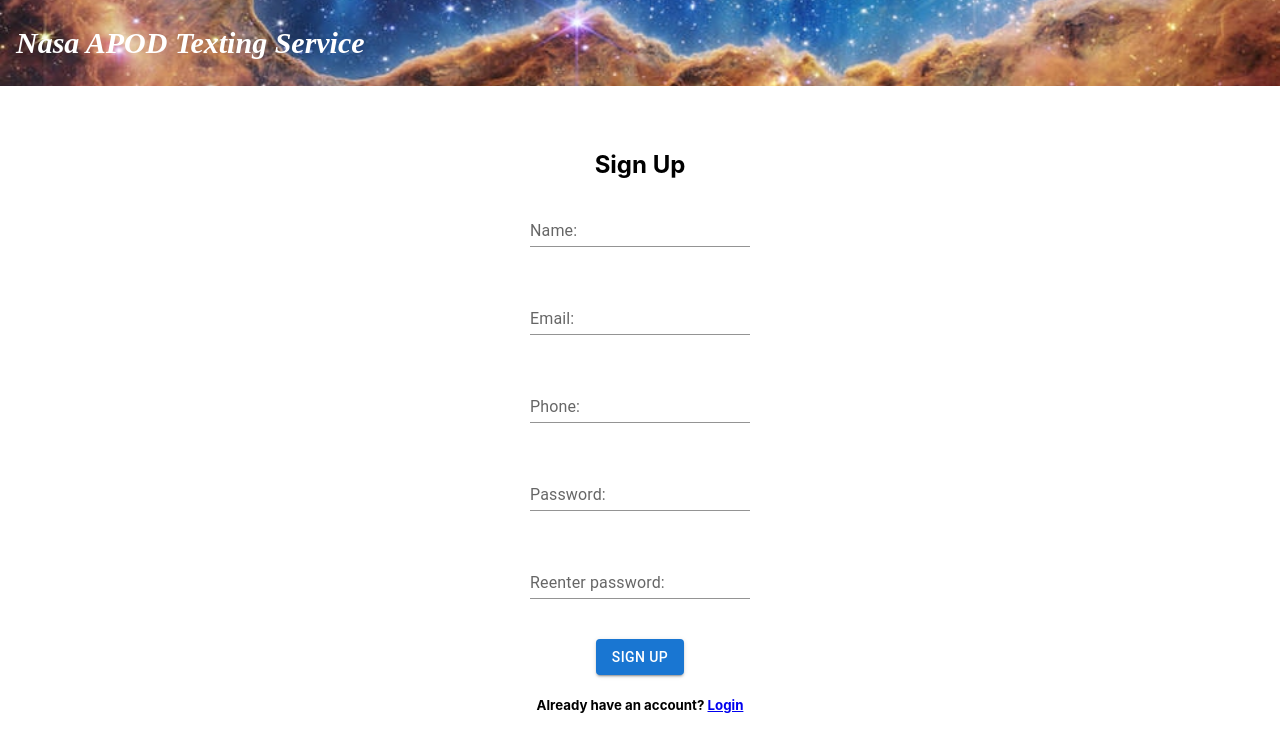
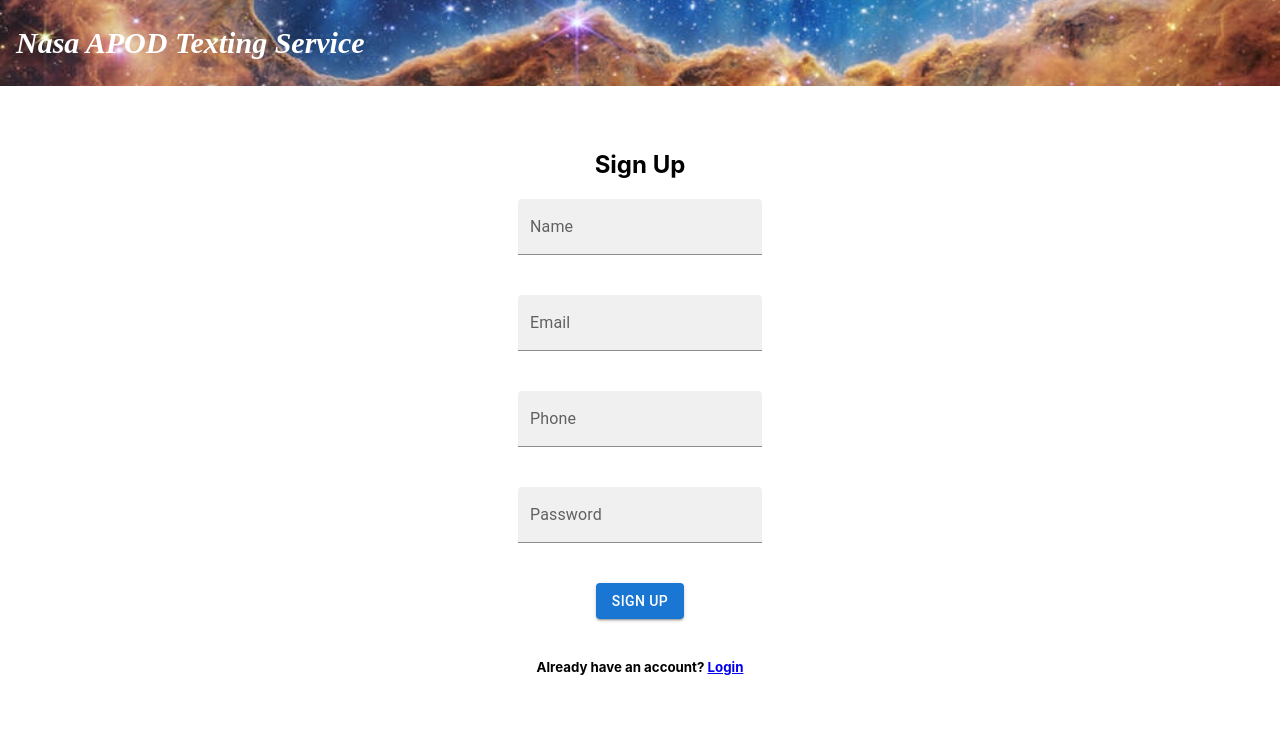
Before and after one commit to Daniel-olaO/nasa-client, a React (Create React App) app: page /signup in a window 1280 px wide. Shown: the top 752 px of the page. Built offline with nearby package versions, Linux system fonts and the light colour scheme.

Commit message:
Added formik for form validations

```diff
--- a/package.json
+++ b/package.json
@@ -10,6 +10,7 @@
     "@testing-library/jest-dom": "^5.16.5",
     "@testing-library/react": "^13.4.0",
     "@testing-library/user-event": "^13.5.0",
+    "formik": "^2.2.9",
     "libphonenumber-js": "^1.10.14",
     "react": "^18.2.0",
     "react-dom": "^18.2.0",
@@ -20,7 +21,8 @@
     "react-scripts": "5.0.1",
     "styled-components": "^5.3.6",
     "universal-cookie": "^4.0.4",
-    "web-vitals": "^2.1.4"
+    "web-vitals": "^2.1.4",
+    "yup": "^1.0.2"
   },
   "scripts": {
     "start": "react-scripts start",
--- a/src/components/Login.jsx
+++ b/src/components/Login.jsx
@@ -1,11 +1,11 @@
 import {React, useState} from 'react';
 import {Link, useNavigate} from 'react-router-dom';
 import Container from '@mui/material/Container';
-import FormControl from '@mui/material/FormControl';
-import InputLabel from '@mui/material/InputLabel';
-import Input from '@mui/material/Input';
+import TextField from '@mui/material/TextField';
 import Button from '@mui/material/Button';
 import {FormGroup, Alert} from '@mui/material';
+import {useFormik} from 'formik';
+import * as Yup from 'yup';
 import Cookies from 'universal-cookie';
 import Navbar from './Navbar';
 import '../App.css';
@@ -24,23 +24,34 @@ function login(user) {
         .then((data) => data.json());
   }
 }
+const validationSchema = Yup.object({
+  email: Yup
+      .string()
+      .email('Invalid email format')
+      .required('Email is required'),
+  password: Yup
+      .string()
+      .required('Password is required'),
+});
 
 const Login = ({setIsAuthenticated}) => {
   const navigate = useNavigate();
   const cookies = new Cookies();
-  const [email, setEmail] = useState('');
-  const [password, setPassword] = useState('');
+  const [loading, setLoading] = useState(false);
+  const [showMessage, setShowMessage] = useState(false);
   const [message, setMessage] = useState('');
-  const [showMessage, setShowMessage] = useState(false);
-  const [loading, setLoading] = useState(false);
 
-
-  const handleSubmit = async () => {
-    setLoading(true);
-    const response = await login({email, password});
-    setLoading(false);
-    console.log(response);
-    if (response) {
+  const formik = useFormik({
+    initialValues: {
+      email: '',
+      password: '',
+    },
+    validationSchema: validationSchema,
+    onSubmit: async (values) => {
+      setLoading(true);
+      const response = await login(values);
+      setLoading(false);
+      console.log(response);
       if (response.jwt) {
         const duration = new Date();
         duration.setTime(duration.getTime() + (1 * 60 * 60 * 1000));
@@ -60,14 +71,8 @@ const Login = ({setIsAuthenticated}) => {
           setShowMessage(false);
         }, 2000);
       }
-    } else {
-      setMessage('Please fill out all fields');
-      setShowMessage(true);
-      setTimeout(() => {
-        setShowMessage(false);
-      }, 2000);
-    }
-  };
+    },
+  });
 
   return (
     <>
@@ -76,38 +81,38 @@ const Login = ({setIsAuthenticated}) => {
         {loading && <Alert severity="info">Loading...</Alert>}
         {showMessage && <Alert severity="error">{message}</Alert>}
         <h2>Login</h2>
-        <FormGroup row={true} className="form-group">
-          <FormControl variant="standard">
-            <InputLabel htmlFor="component-simple">Email:</InputLabel>
-            <Input
-              id="component-simple"
-              value={email}
+        <form onSubmit={formik.handleSubmit}>
+          <div className='form-group'>
+            <TextField id='filled-basic email'
+              variant='filled'
+              label='Email'
+              name='email'
+              value={formik.values.email}
               placeholder="ryan.doe@example.com"
-              onChange={(e)=>{
-                setEmail(e.target.value);
-              }}
-              required/>
-          </FormControl>
-        </FormGroup>
-        <FormGroup row={true} className="form-group">
-          <FormControl variant="standard">
-            <InputLabel htmlFor="component-helper">Password: </InputLabel>
-            <Input
-              id="component-helper"
+              onChange={formik.handleChange}
+              error={formik.touched.email && Boolean(formik.errors.email)}
+              helperText={formik.touched.email && formik.errors.email}
+            />
+          </div>
+          <div className='form-group'>
+            <TextField id='filled-basic password'
+              variant='filled'
+              label='Password'
+              name='password'
               type="password"
-              value={password}
-              onChange={(e)=>{
-                setPassword(e.target.value);
-              }}
-              aria-describedby="component-helper-text"
-              required
+              value={formik.values.password}
+              onChange={formik.handleChange}
+              error={formik.touched.password && Boolean(formik.errors.password)}
+              helperText={formik.touched.password && formik.errors.password}
             />
-          </FormControl>
-        </FormGroup>
-        <Button variant="contained"
-          onClick={()=>{
-            handleSubmit(email, password);
-          }}>Login</Button>
+          </div>
+          <div className="form-group">
+            <Button variant="contained"
+              type='submit'
+            >Login</Button>
+          </div>
+        </form>
+
         <h5>Don't have an account? <Link to='/signup'>Sign up</Link></h5>
       </Container>
     </>
--- a/src/components/Signup.jsx
+++ b/src/components/Signup.jsx
@@ -1,18 +1,17 @@
 import {React, useState} from 'react';
 import {useNavigate, Link} from 'react-router-dom';
 import Container from '@mui/material/Container';
-import FormControl from '@mui/material/FormControl';
-import InputLabel from '@mui/material/InputLabel';
-import Input from '@mui/material/Input';
+import TextField from '@mui/material/TextField';
 import Button from '@mui/material/Button';
 import {FormGroup, Alert} from '@mui/material';
+import {useFormik} from 'formik';
+import * as Yup from 'yup';
 import Cookies from 'universal-cookie';
 import '../App.css';
 import Navbar from './Navbar';
 
 
 function signUp(user) {
-  if (user.email && user.password && user.name && user.phone) {
   const baseUrl = process.env.REACT_APP_API_BASE_URL || 'http://localhost:8000';
   return fetch(`${baseUrl}/api/register`, {
     headers: {
@@ -22,7 +21,6 @@ function signUp(user) {
     body: JSON.stringify(user),
   })
       .then((data) => data.json());
-  }
 }
 function login(user) {
   const baseUrl = process.env.REACT_APP_API_BASE_URL || 'http://localhost:8000';
@@ -35,96 +33,66 @@ function login(user) {
   })
       .then((data) => data.json());
 }
+const validationSchema = Yup.object({
+  name: Yup
+      .string()
+      .required('Name is required'),
+  phone: Yup
+      .string()
+      .required('Phone is required')
+      .matches(/^\+[0-9]{9,15}$/, 'Invalid phone number: +123456789'),
+  email: Yup
+      .string()
+      .email('Invalid email format')
+      .required('Email is required'),
+  password: Yup
+      .string()
+      .required('Password is required'),
+});
 
 
 const Signup = ({setIsAuthenticated}) => {
   const navigate = useNavigate();
   const cookies = new Cookies();
-  const [name, setName] = useState('');
-  const [phone, setPhone] = useState('');
-  const [email, setEmail] = useState('');
-  const [password, setPassword] = useState('');
-  const [rePassword, setRePassword] = useState('');
   const [message, setMessage] = useState('');
   const [showMessage, setShowMessage] = useState(false);
   const [loading, setLoading] = useState(false);
 
-  const handleSubmit = async (e) => {
+  const formik = useFormik({
+    initialValues: {
+      name: '',
+      phone: '',
+      email: '',
+      password: '',
+    },
+    validationSchema: validationSchema,
+    onSubmit: async (values) => {
       setLoading(true);
-    if (password === rePassword && validatePhone(phone)) {
-      const response = await signUp({name, email, phone, password});
+      const response = await signUp(values);
       setLoading(false);
-      if (response) {
-        if (response.name) {
-          const loginResponse = await login({email, password});
+      if (response.id) {
+        const loginResponse = await login({
+          email: values.email,
+          password: values.password,
+        });
         if (loginResponse.jwt) {
           const duration = new Date();
           duration.setTime(duration.getTime() + (1 * 60 * 60 * 1000));
           cookies.set('token',
-                loginResponse.jwt,
-                {path: '/', expires: duration},
-            );
-            const dataSet = {
-              'id': loginResponse.user.id,
-              'name': loginResponse.user.name,
-              'isSubscribed': loginResponse.user.isSubscribed,
-            };
-            localStorage.setItem('data', JSON.stringify(dataSet));
+              loginResponse.jwt, {path: '/', expires: duration});
           setIsAuthenticated(true);
           navigate('/home');
         }
-        } else if (!response.name) {
-          if (response.email) {
-            setMessage(response.email[0]);
-            setShowMessage(true);
-            setTimeout(() => {
-              setShowMessage(false);
-            }, 2000);
-          } else if (response.phone) {
-            setMessage(response.phone[0]);
-            setShowMessage(true);
-            setTimeout(() => {
-              setShowMessage(false);
-            }, 2000);
       } else {
-            const resultMessage= `${response.email[0]} \n ${response.phone[0]}`;
-            setMessage(resultMessage);
+        setMessage(response.phone[0] || response.email[0] ||
+          'error: please try again');
         setShowMessage(true);
         setTimeout(() => {
           setShowMessage(false);
         }, 2000);
       }
-        }
-      } else {
-        setMessage('fill all the fields');
-        setShowMessage(true);
-        setTimeout(() => {
-          setShowMessage(false);
-        }, 2000);
-      }
-    } else if (!validatePhone(phone)) {
-      setLoading(false);
-      setMessage('Invalid Phone Number');
-      setShowMessage(true);
-      setTimeout(() => {
-        setShowMessage(false);
-      }, 2000);
-    } else {
-      setLoading(false);
-      setMessage('Passwords do not match');
-      setShowMessage(true);
-      setTimeout(() => {
-        setShowMessage(false);
-      }, 2000);
-    }
-  };
-  const validatePhone = (phone) => {
-    const regex = new RegExp(/^\+[0-9]{9,15}$/);
-    if (regex.test(phone)) {
-      return true;
-    }
-    return false;
-  };
+    },
+  });
 
   return (
     <>
@@ -133,83 +101,63 @@ const Signup = ({setIsAuthenticated}) => {
         {loading && <Alert severity="info">Loading...</Alert>}
         {showMessage && <Alert severity="error">{message}</Alert>}
         <h2>Sign Up</h2>
-        <FormGroup row={true} className="form-group">
-          <FormControl variant="standard">
-            <InputLabel htmlFor="component-simple">Name:</InputLabel>
-            <Input id="component-simple"
+        <form onSubmit={formik.handleSubmit}>
+          <div className='form-group'>
+            <TextField id='filled-basic name'
+              variant='filled'
+              label='Name'
+              name='name'
               placeholder='Ryan Doe'
-              value={name}
-              onChange={(e)=>{
-                setName(e.target.value);
-              }}
-              required/>
-          </FormControl>
-        </FormGroup>
-        <FormGroup row={true} className="form-group">
-          <FormControl variant="standard">
-            <InputLabel htmlFor="component-simple">Email:</InputLabel>
-            <Input id="component-simple"
+              value={formik.values.name}
+              onChange={formik.handleChange}
+              error={formik.touched.name && Boolean(formik.errors.name)}
+              helperText={formik.touched.name && formik.errors.name}
+            />
+          </div>
+          <div className='form-group'>
+            <TextField id='filled-basic email'
+              variant='filled'
+              label='Email'
+              type='email'
+              name='email'
               placeholder='ryan.doe@example.com'
-              value={email}
-              onChange={(e)=>{
-                setEmail(e.target.value);
-              }}
-              required/>
-          </FormControl>
-        </FormGroup>
-        <FormGroup row={true} className="form-group">
-          <FormControl variant="standard">
-            <InputLabel htmlFor="component-helper">Phone: </InputLabel>
-            <Input
-              id="component-helper"
-              type="text"
+              value={formik.values.email}
+              onChange={formik.handleChange}
+              error={formik.touched.email && Boolean(formik.errors.email)}
+              helperText={formik.touched.email && formik.errors.email}
+            />
+          </div>
+          <div className='form-group'>
+            <TextField id='filled-basic phone'
+              variant='filled'
+              label="Phone"
+              name="phone"
+              type='text'
               placeholder="+123456789"
-              pattern="^\+[0-9]{9,15}$"
-              value={phone}
-              onChange={(e)=>{
-                setPhone(e.target.value);
-              }}
-              aria-describedby="component-helper-text"
-              required
+              value={formik.values.phone}
+              onChange={formik.handleChange}
+              error={formik.touched.phone && Boolean(formik.errors.phone)}
+              helperText={formik.touched.phone && formik.errors.phone}
             />
-          </FormControl>
-        </FormGroup>
-        <FormGroup row={true} className="form-group">
-          <FormControl variant="standard">
-            <InputLabel htmlFor="component-helper">Password: </InputLabel>
-            <Input
-              id="component-helper"
+          </div>
+          <div className='form-group'>
+            <TextField id='filled-basic password'
+              variant='filled'
+              label='Password'
+              name='password'
               type="password"
-              value={password}
-              onChange={(e)=>{
-                setPassword(e.target.value);
-              }}
-              aria-describedby="component-helper-text"
-              required
+              value={formik.values.password}
+              onChange={formik.handleChange}
+              error={formik.touched.password && Boolean(formik.errors.password)}
+              helperText={formik.touched.password && formik.errors.password}
             />
-          </FormControl>
-        </FormGroup>
-        <FormGroup row={true} className="form-group">
-          <FormControl variant="standard">
-            <InputLabel htmlFor="component-helper">
-              Reenter password:
-            </InputLabel>
-            <Input
-              id="component-helper"
-              type="password"
-              value={rePassword}
-              onChange={(e)=>{
-                setRePassword(e.target.value);
-              }}
-              aria-describedby="component-helper-text"
-              required
-            />
-          </FormControl>
-        </FormGroup>
+          </div>
+          <div className='form-group'>
             <Button variant="contained"
-          onClick={()=>{
-            handleSubmit();
-          }}>Sign Up</Button>
+              type='submit'
+            >Sign Up</Button>
+          </div>
+        </form>
       </Container>
       <h5>Already have an account? <Link to="/">Login</Link></h5>
     </>
```
Also changed, not shown: 1 other file (tests, documents, lock files or other folders). Lines whose indentation alone changed are shown as unchanged.
